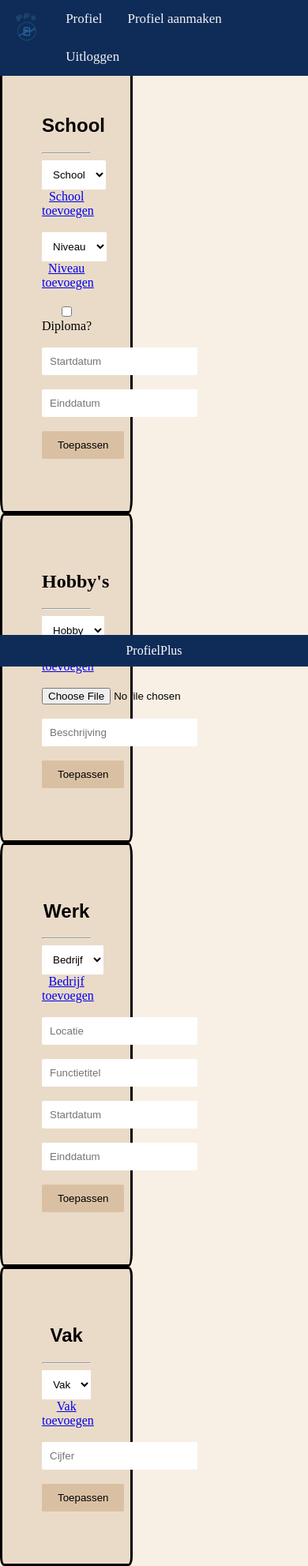
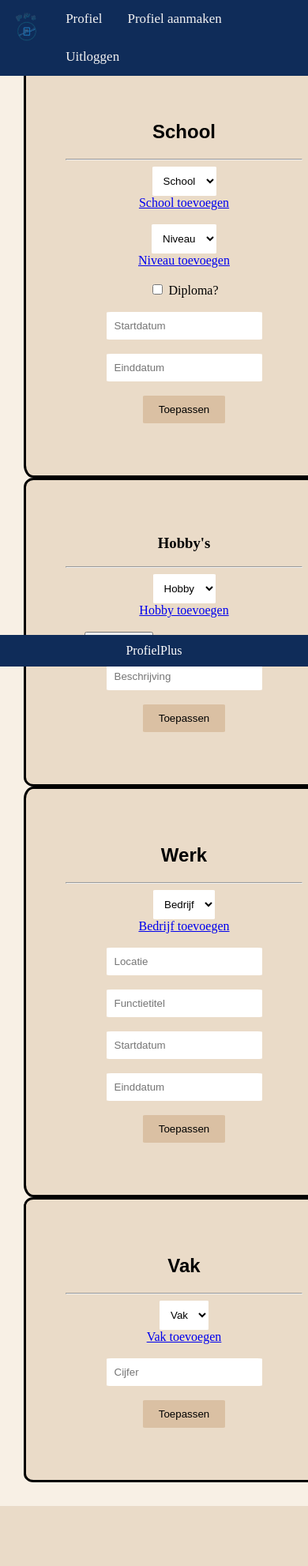
Before and after one commit to M0ktay/ProfielPlus, a PHP site: page /views/profielaanmaken.view.php in a window 390 px wide; the page is wider, and only the part inside the window is pictured. Shown: that part at 79% size. After the commit the page ends 1907 px from the top of that part, so only its background shows below. Run offline with PHP 8.4, Linux system fonts and the light colour scheme; the visitor is signed in with stand-in values (Sample User, id 1); data that the repository does not hold is empty.

Commit message:
grid toegevoegd aan profiel aanmaken

```diff
--- a/views/profielaanmaken.view.php
+++ b/views/profielaanmaken.view.php
@@ -7,6 +7,15 @@ session_start();
 <style>
     h2 {
         font-family: Arial, Helvetica, sans-serif;
+    }
+    .grid-container {
+        display: grid;
+        grid-template-columns: auto auto;
+        padding: 30px;
+        gap: 20px;
+        margin-top: 5%;
+        justify-content: center;
+        justify-items: center;
     }
 
     input[type="submit"] {
@@ -51,7 +60,7 @@ session_start();
     #box {
         background-color: #EADBC8;
         padding: 50px;
-        width: 16%;
+        width: 300px;
         border-radius: 3%;
         border: black solid 3px;
         text-align: center;
@@ -61,6 +70,13 @@ session_start();
         position: fixed;
         left: 0;
         bottom: 0;
+    }
+    @media(max-width: 885px){
+        .grid-container{
+            display: inline-block;
+            margin-top: 50px;
+        }
+
     }
 </style>
 </head>
@@ -168,7 +184,7 @@ VALUES('$gebruikers_id', '$schoolVak', '$cijfer');";
 
 ?>
 <main>
-    <br/><br/><br/><br/>
+    <article class="grid-container">
     <section id="box">
         <h2>School</h2>
         <hr>
@@ -304,6 +320,7 @@ VALUES('$gebruikers_id', '$schoolVak', '$cijfer');";
             <input type="submit" name="vakSubmit" value="Toepassen">
         </form>
     </section>
+    </article>
 </main>
 <?php
 //hier word de footer toegevoegd
```
